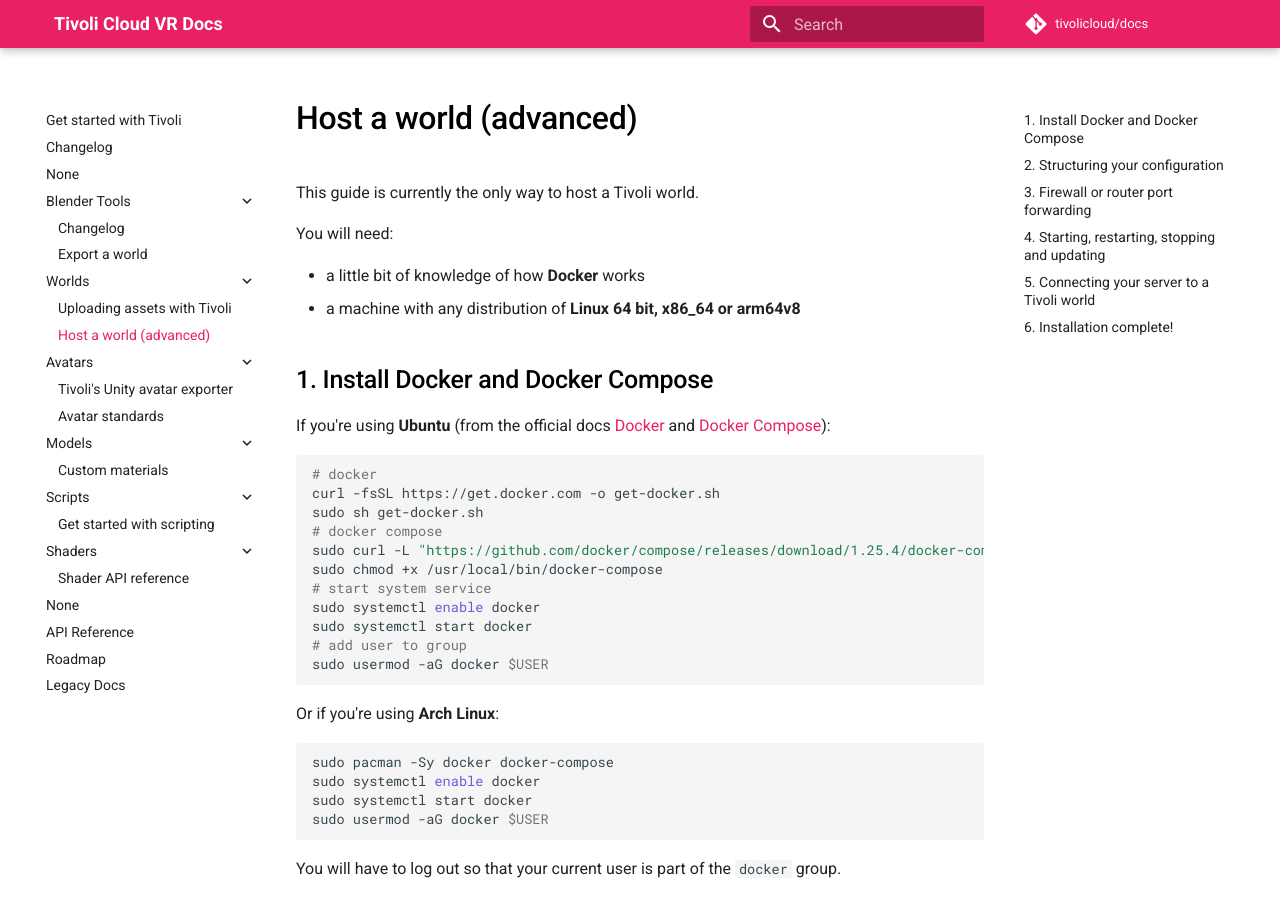
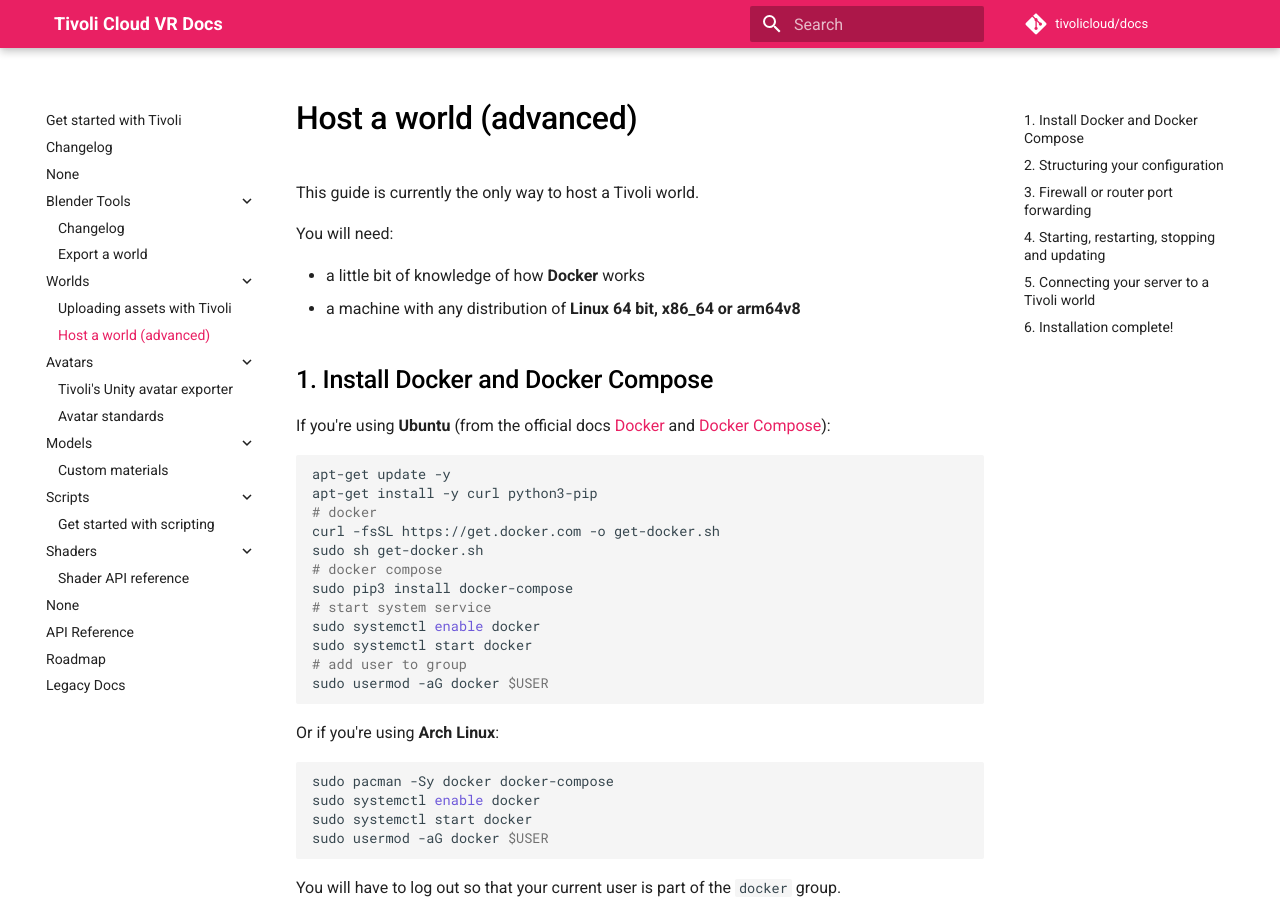
Before and after one commit to Nex-Pro/docs, an MkDocs documentation site: the page built from docs/worlds/host-a-world-advanced.md, in a window 1280 px wide and 900 px high. Built offline with MkDocs 1.6.1 and Material for MkDocs 9.7.7, drawn with Linux system fonts in a browser that asks for light colours.

Commit message:
Updated host a world docs

````diff
--- a/docs/worlds/host-a-world-advanced.md
+++ b/docs/worlds/host-a-world-advanced.md
@@ -14,12 +14,13 @@
 If you're using **Ubuntu** (from the official docs [Docker](https://docs.docker.com/install/linux/docker-ce/ubuntu/) and [Docker Compose](https://docs.docker.com/compose/install/)):
 
 ```bash
+apt-get update -y
+apt-get install -y curl python3-pip
 # docker
 curl -fsSL https://get.docker.com -o get-docker.sh
 sudo sh get-docker.sh
 # docker compose
-sudo curl -L "https://github.com/docker/compose/releases/download/1.25.4/docker-compose-$(uname -s)-$(uname -m)" -o /usr/local/bin/docker-compose
-sudo chmod +x /usr/local/bin/docker-compose
+sudo pip3 install docker-compose
 # start system service
 sudo systemctl enable docker
 sudo systemctl start docker
````
